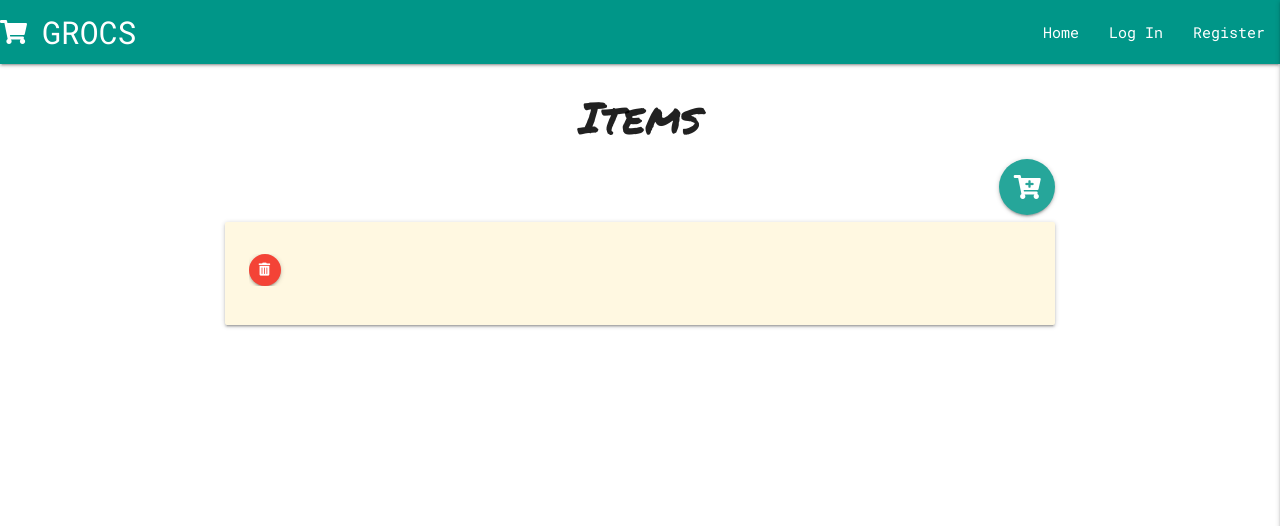
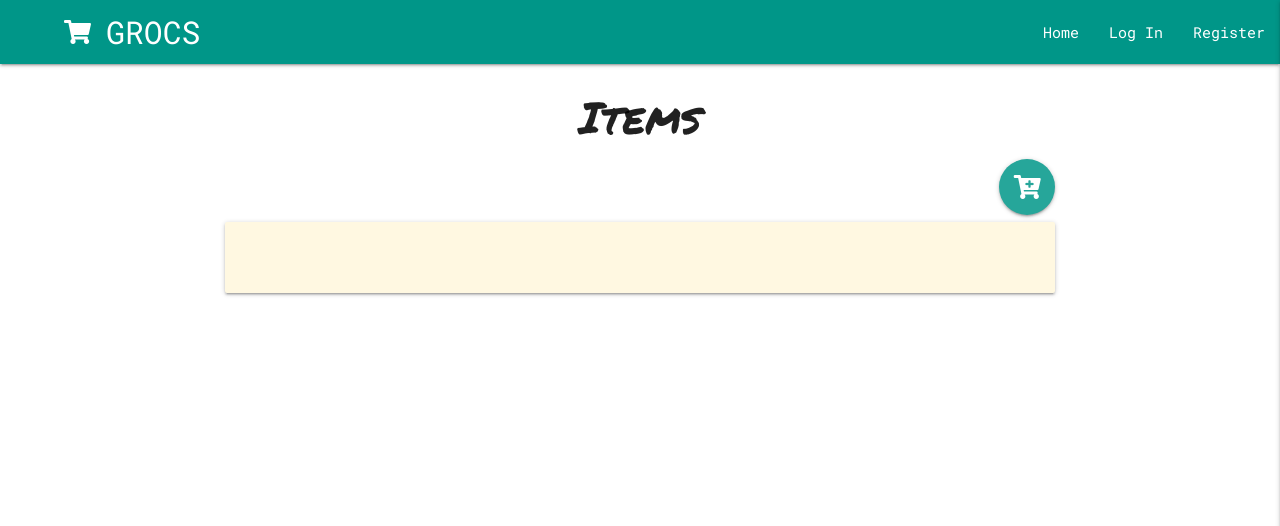
Before and after one commit to Code-Institute-Submissions/jildourixt-grocs, a Flask app: page /get_items in a window 1280 px wide. Shown: the top 526 px of the page. Run offline with Flask 2, Linux system fonts and the light colour scheme; data that the repository does not hold is empty; some libraries are stand-ins or nearby versions.

Commit message:
minor fixes
- comment out remove all button
- update style on brand logo

```diff
--- a/static/css/style.css
+++ b/static/css/style.css
@@ -5,6 +5,7 @@ body {
 
 nav {
     font-weight: 400;
+    padding-left : 5%;
 }
 
 h1, h2, h3, h4 {
--- a/templates/items.html
+++ b/templates/items.html
@@ -14,9 +14,9 @@
             <!-- Display items on grocery list -->
             <ul class="collection no-border">
                 <!-- Empty list button -->
-                <li>
+                <!-- <li>
                     <a class="btn-floating btn-small waves-effect waves-light red fas fa-trash-alt right-align modal-trigger" href="#modal1"></a>
-                </li>
+                </li> -->
                 {% for item in items %}
                     {% if (session.user|lower == item.created_by|lower) and (item.in_cupboard > 0) %}
                         <li class="collection-item avatar amber lighten-5">
```
